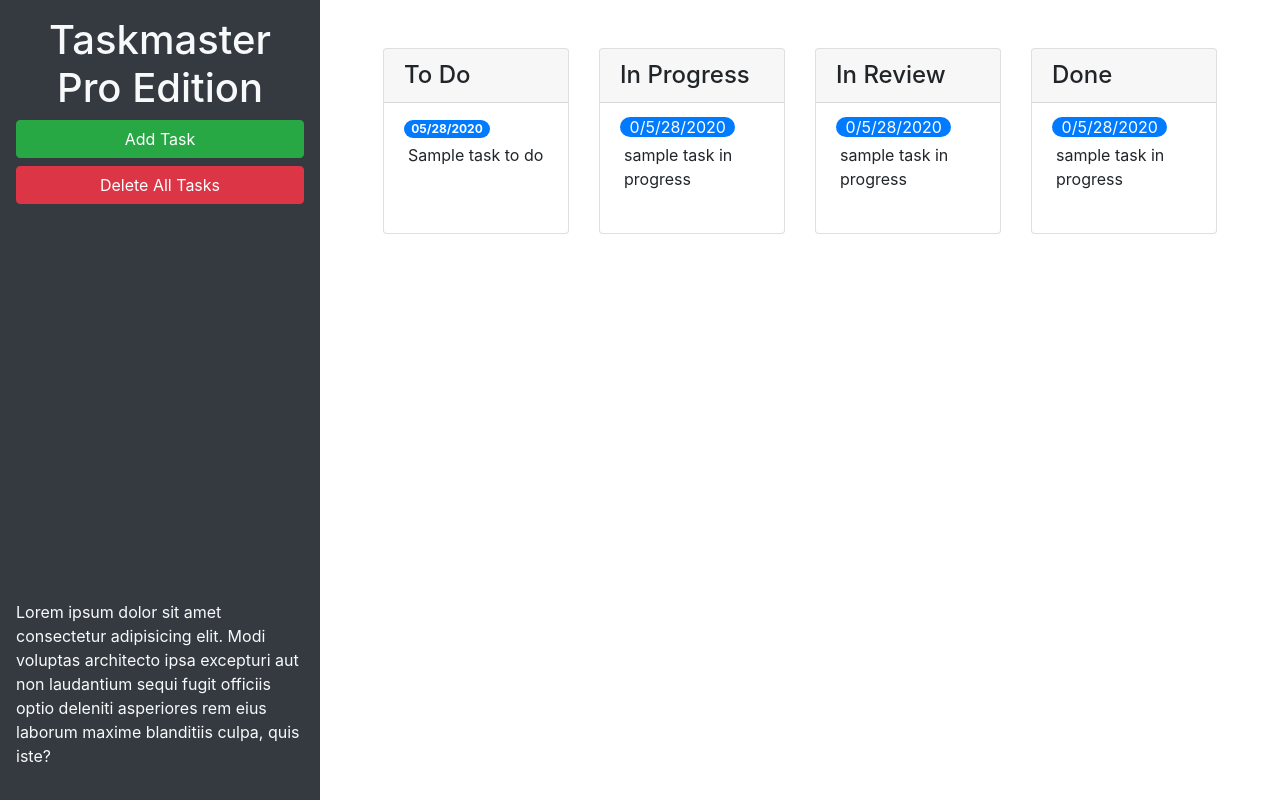
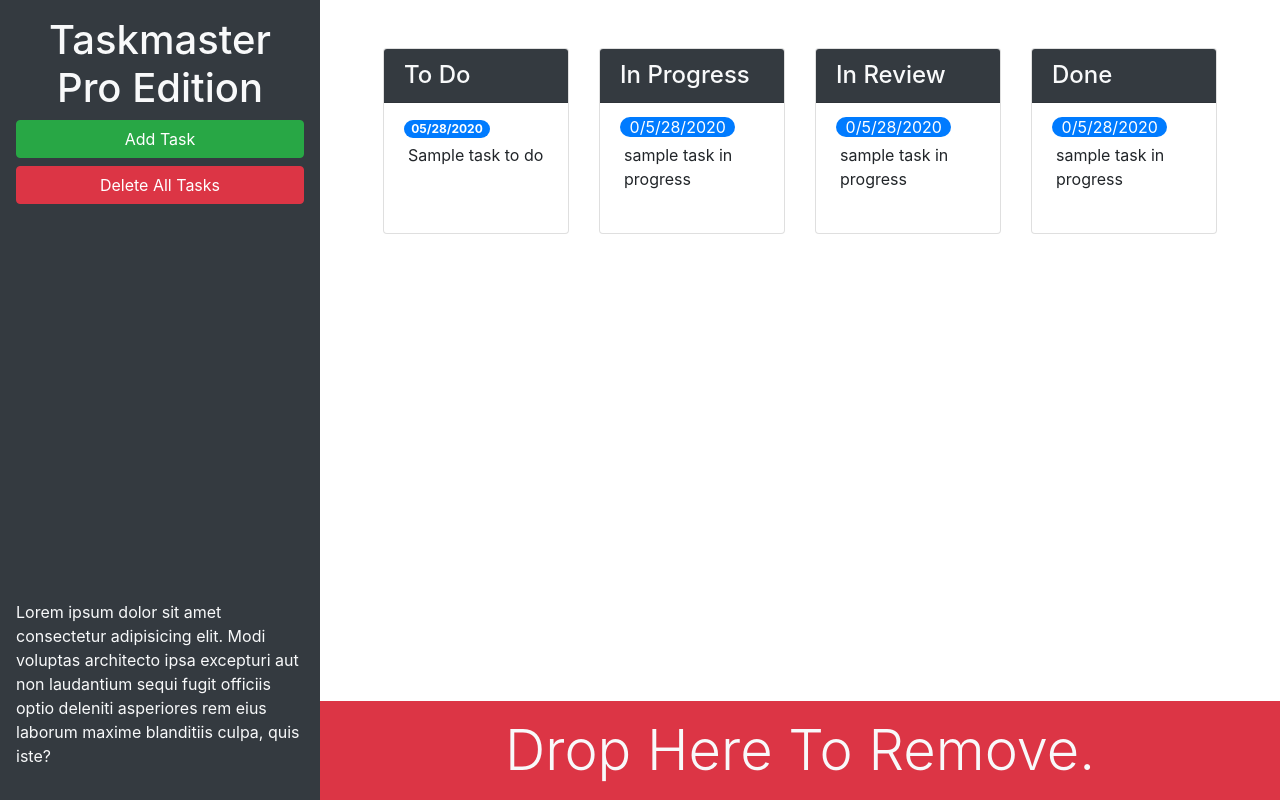
Before and after one commit to RonanSilasSmith/taskmaster-pro, a plain HTML site: page index.html in a window 1280 px wide. Drawn offline with nearby package versions, Linux system fonts and the light colour scheme.

```diff
--- a/index.html
+++ b/index.html
@@ -13,22 +13,23 @@
 <body>
 
   <div class="row min-vh-100 no-gutters">
-    <header class="col-12 col-lg-3 bg-dark text-light d-flex flex-column p-4 p-lg-3">
+    <header class="col-12 col-lg-3 bg-dark text-light sticky-top d-flex flex-column p-4 p-lg-3">
       <h1 class="text-center">Taskmaster Pro Edition</h1>
       <button id="create-task" class="btn btn-block btn-success" data-toggle="modal" data-target="#task-form-modal">Add
         Task</button>
       <button id="remove-tasks" class="btn btn-block btn-danger">Delete All Tasks</button>
-      <p class="mt-auto">Lorem ipsum dolor sit amet consectetur adipisicing elit. Modi voluptas architecto ipsa
+      <p class="mt-auto d-none d-lg-block">Lorem ipsum dolor sit amet consectetur adipisicing elit. Modi voluptas architecto ipsa
         excepturi aut non
         laudantium sequi fugit officiis optio deleniti asperiores rem eius laborum maxime blanditiis culpa, quis iste?
       </p>
     </header>
 
-    <main class="col-12 col-lg-9">
+    <main class="col-12 col-lg-9 d-flex flex-column">
       <div class="m-5 row justify-content-around">
+
         <div class="col-12 col-md-6 col-xl-3 mb-3">
           <div class="card">
-            <h4 class="card-header">To Do</h2>
+            <h4 class="card-header bg-dark text-light">To Do</h2>
               <ul id="list-toDo" class="list-group list-group-flush">
                 <li class="list-group-item">
                   <span class="badge badge-primary badge-pill">05/28/2020</span>
@@ -40,7 +41,7 @@
 
         <div class="col-12 col-md-6 col-xl-3 mb-3">
           <div class="card">
-            <h4 class="card-header">In Progress</h2>
+            <h4 class="card-header bg-dark text-light">In Progress</h2>
               <ul id="list-inProgress" class="list-group list-group-flush">
                 <li class="list-group-item">
                   <span class="bade badge-primary badge-pill">0/5/28/2020</span>
@@ -52,7 +53,7 @@
 
         <div class="col-12 col-md-6 col-xl-3 mb-3">
           <div class="card">
-            <h4 class="card-header">In Review</h2>
+            <h4 class="card-header bg-dark text-light">In Review</h2>
               <ul id="list-inReview" class="list-group list-group-flush">
                 <li class="list-group-item">
                   <span class="bade badge-primary badge-pill">0/5/28/2020</span>
@@ -64,7 +65,7 @@
 
         <div class="col-12 col-md-6 col-xl-3 mb-3">
           <div class="card">
-            <h4 class="card-header">Done</h2>
+            <h4 class="card-header bg-dark text-light">Done</h2>
               <ul id="list-done" class="list-group list-group-flush">
                 <li class="list-group-item">
                   <span class="bade badge-primary badge-pill">0/5/28/2020</span>
@@ -75,6 +76,14 @@
         </div>
 
       </div>
+
+
+      <div id="trash" class="mt-auto">
+        <div class="w-100 bg-danger p-3 text-center text-light display-4">
+          Drop Here To Remove.
+        </div>
+      </div>
+
     </main>
   </div>
 
```
